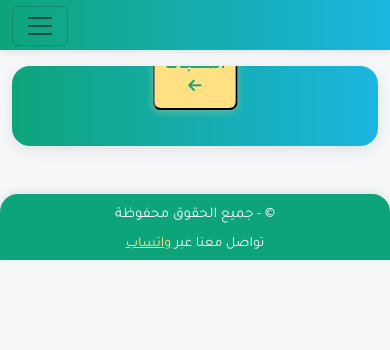
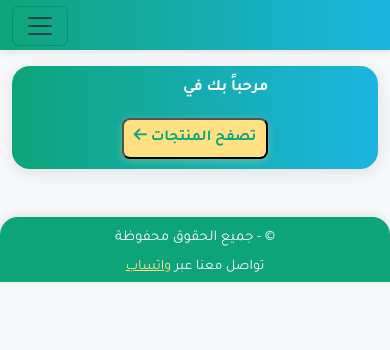
Before and after one commit to rodyasaad/beauty-store, a Flask app: template templates/index.html in a window 390 px wide. Shown: the top 350 px of the page. Run offline with Flask 3, Linux system fonts and the light colour scheme; the template is opened without the code that fills it, so the values that code supplies are empty.

Commit message:
Update index.html

```diff
--- a/templates/index.html
+++ b/templates/index.html
@@ -183,19 +183,20 @@
             .banner-carousel-container { height: 80px; border-radius: 0 0 8px 0; }
             .banner-img-responsive { border-radius: 0 0 8px 0; }
         }
-        /* زر تصفح المنتجات وسط البنر دائماً */
+        /* زر تصفح المنتجات أسفل البنر */
         .hero-banner .hero-btn {
-            position: absolute;
-            left: 50%;
-            bottom: 24px;
-            transform: translateX(-50%);
-            z-index: 3;
+            margin-top: 24px;
+            display: inline-block;
+            position: static;
+            left: unset;
+            bottom: unset;
+            transform: none;
         }
         @media (max-width: 900px) {
-            .hero-banner .hero-btn { bottom: 12px; font-size: 1rem; padding: 8px 18px; }
+            .hero-banner .hero-btn { margin-top: 18px; font-size: 1rem; padding: 8px 18px; float: none; display: block; margin-left: auto; margin-right: 0; }
         }
         @media (max-width: 600px) {
-            .hero-banner .hero-btn { bottom: 8px; font-size: 0.95rem; padding: 7px 10px; }
+            .hero-banner .hero-btn { margin-top: 12px; font-size: 0.95rem; padding: 7px 10px; float: none; display: block; margin-left: auto; margin-right: auto; }
         }
         /* صورة المنتج في أحدث المنتجات - حجم كبير ومتجاوب */
         .latest-products-list .product-img-box {
@@ -312,12 +313,12 @@
                 </div>
                 {% if site_info.banner_images and site_info.banner_images|length > 0 %}
                 <!-- البنر: إظهار السلايدر على جميع الشاشات -->
-                <div id="main-banner-carousel" class="carousel slide" data-bs-ride="carousel" style="width:100%; max-width:420px; margin:0 auto; z-index:1; border-radius:0 0 18px 0;">
+                <div id="main-banner-carousel" class="carousel slide banner-carousel-container" data-bs-ride="carousel">
                     <div class="carousel-inner">
                         {% for banner in site_info.banner_images %}
                         <div class="carousel-item {% if loop.index0 == 0 %}active{% endif %}">
                             <a href="javascript:void(0);" onclick="showSection('products'); filterProductsByImage('{{ banner }}'); scrollToProducts();">
-                                <img src="{{ banner if banner.startswith('http') else '/' + banner }}" class="d-block w-100 banner-img-responsive" alt="بانر {{ loop.index }}">
+                                <img src="{{ banner if banner.startswith('http') else '/' + banner }}" class="banner-img-responsive" alt="بانر {{ loop.index }}">
                             </a>
                         </div>
                         {% endfor %}
```
